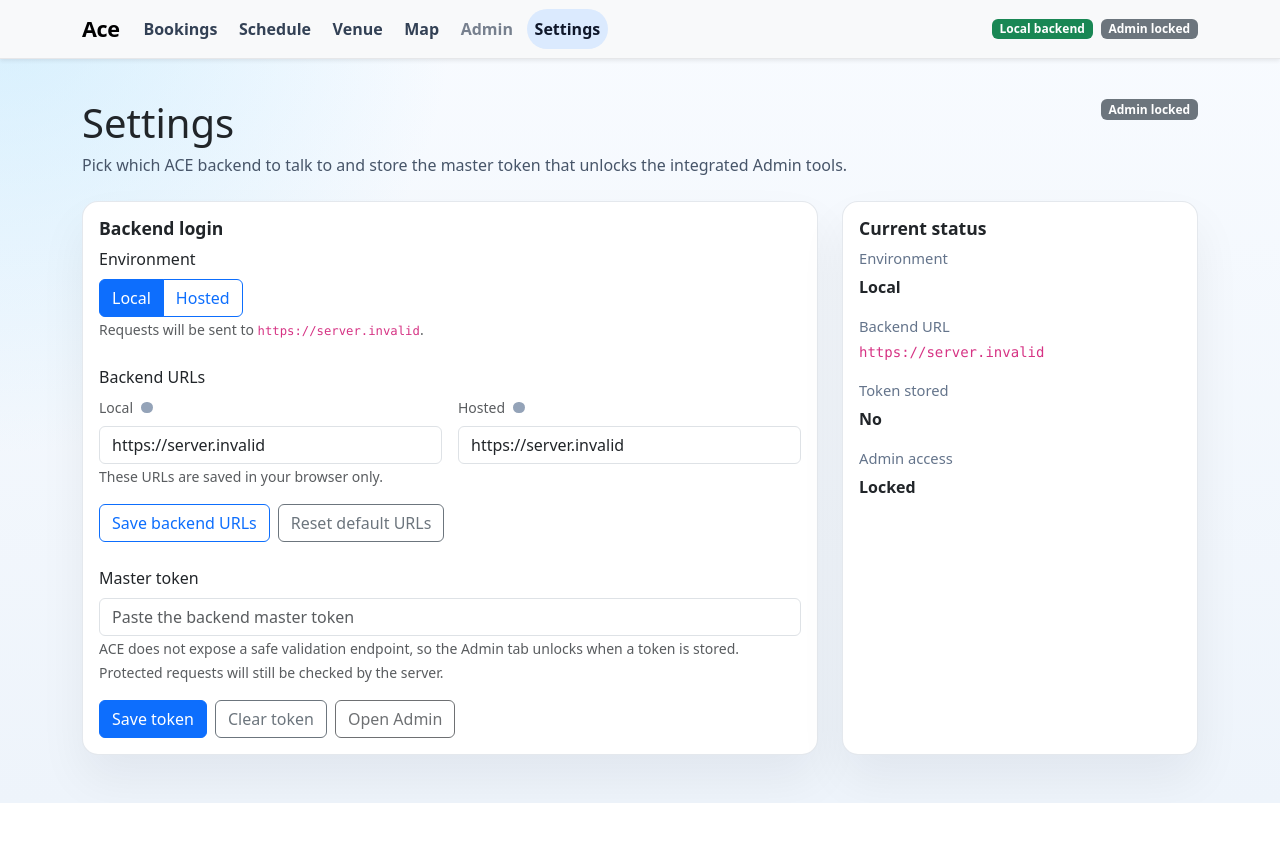
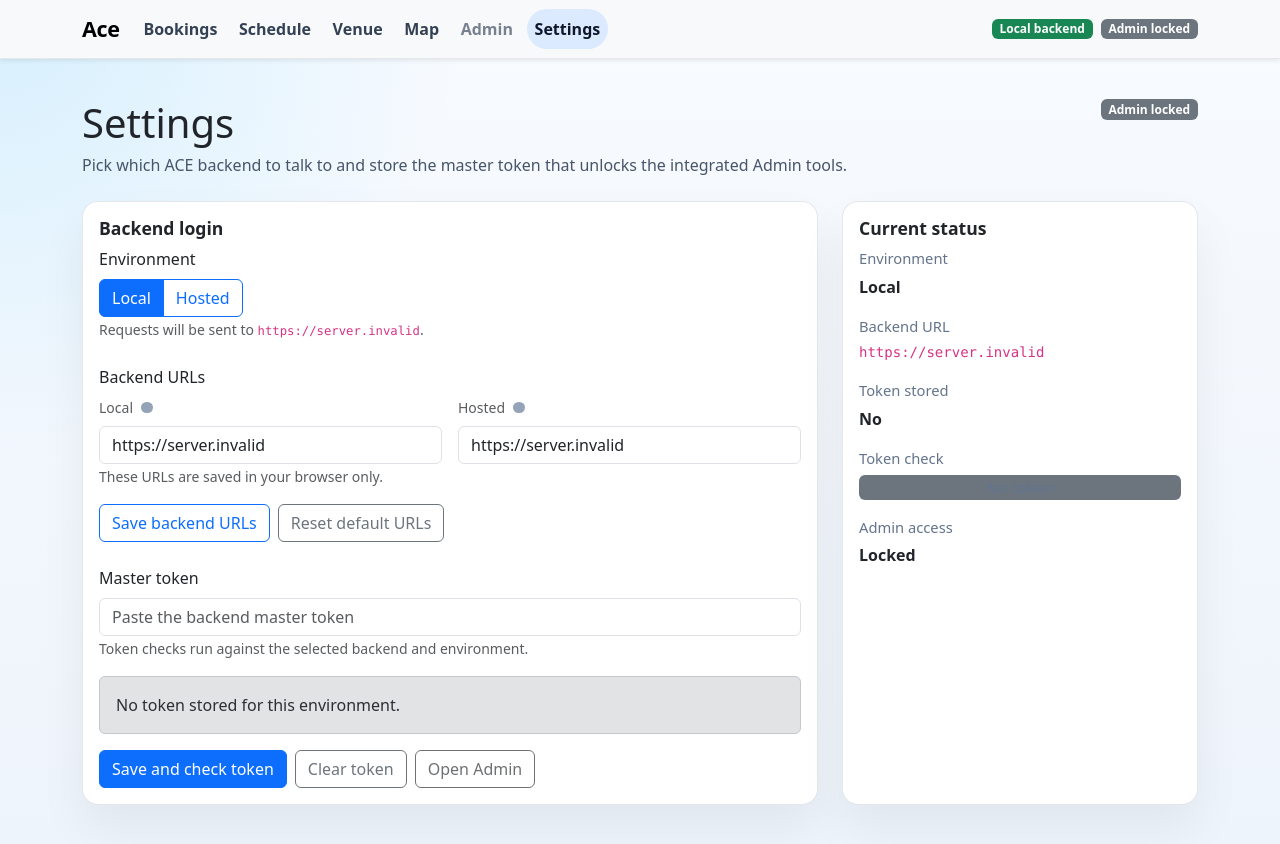
Before and after one commit to nikhil1231/Ace-Frontend, a React (Create React App) app: page /#/settings in a window 1280 px wide. Shown: the top 844 px of the page. Before the commit the page ends 803 px from the top, so only its background shows below. Built offline with nearby package versions, Linux system fonts and the light colour scheme; no server answers.

Commit message:
Validate admin token from settings

```diff
--- a/src/admin/endpoints.generated.js
+++ b/src/admin/endpoints.generated.js
@@ -3,6 +3,17 @@
 // Do not edit by hand.
 
 export const GENERATED_ENDPOINTS = [
+  {
+    "id": "admin-auth-check-get",
+    "method": "GET",
+    "path": "/admin/auth/check",
+    "section": "overview",
+    "title": "Check Admin Auth",
+    "description": "Check Admin Auth",
+    "confirm": false,
+    "fields": [],
+    "initialValues": {}
+  },
   {
     "id": "booking-book-post",
     "method": "POST",
--- a/src/admin/endpoints.overrides.js
+++ b/src/admin/endpoints.overrides.js
@@ -1,6 +1,7 @@
 const op = (method, path) => `${method.toUpperCase()} ${path}`;
 
 export const AUTH_REQUIRED_OPERATIONS = new Set([
+  op("GET", "/admin/auth/check"),
   op("PUT", "/venues"),
   op("DELETE", "/venues"),
   op("PUT", "/venues/address"),
@@ -48,6 +49,11 @@ const BOOKING_TARGET_FIELD_OVERRIDES = {
 };
 
 export const ENDPOINT_OVERRIDES = {
+  [op("GET", "/admin/auth/check")]: {
+    title: "Check admin token",
+    description: "Validate the stored master token against the selected backend.",
+    confirm: false,
+  },
   [op("GET", "/schedule")]: {
     title: "Get schedule",
     description: "Fetch the raw venue schedule for one venue.",
--- a/src/api.js
+++ b/src/api.js
@@ -320,6 +320,13 @@ export const cancelBooking = async (venue, sessionId, username) =>
     requiresAuth: true,
   });
 
+export const checkAdminAuth = async ({ environment } = {}) =>
+  requestJson({
+    path: "/admin/auth/check",
+    requiresAuth: true,
+    environment,
+  });
+
 export const getLogSources = async ({ environment } = {}) =>
   requestJson({
     path: "/logs/sources",
--- a/src/pages/SettingsPage.jsx
+++ b/src/pages/SettingsPage.jsx
@@ -12,6 +12,7 @@ import {
 } from "react-bootstrap";
 import { useLocation, useNavigate } from "react-router-dom";
 
+import { checkAdminAuth } from "../api";
 import { useAppSettings } from "../context/AppSettingsContext";
 
 const normalizeBaseUrl = (value) => String(value || "").trim().replace(/\/+$/, "");
@@ -60,12 +61,20 @@ const SettingsPage = () => {
     local: null,
     hosted: null,
   });
+  const [tokenCheck, setTokenCheck] = useState({
+    status: "idle",
+    message: "",
+  });
   const [isCheckingHealth, setIsCheckingHealth] = useState(false);
   const navigate = useNavigate();
   const location = useLocation();
 
   useEffect(() => {
     setDraftToken(token);
+    setTokenCheck({
+      status: token ? "idle" : "empty",
+      message: token ? "" : "No token stored for this environment.",
+    });
   }, [selectedEnvironment, token]);
 
   useEffect(() => {
@@ -74,8 +83,37 @@ const SettingsPage = () => {
 
   const redirectedFrom = location.state?.redirectTo;
 
-  const handleSave = () => {
+  const handleSave = async () => {
+    const tokenValue = draftToken.trim();
     setToken(draftToken);
+
+    if (!tokenValue) {
+      setTokenCheck({
+        status: "empty",
+        message: "No token stored for this environment.",
+      });
+      return;
+    }
+
+    setTokenCheck({
+      status: "checking",
+      message: "Checking token against the selected backend...",
+    });
+
+    try {
+      await checkAdminAuth({ environment: selectedEnvironment });
+      setTokenCheck({
+        status: "valid",
+        message: "Token accepted by the selected backend.",
+      });
+    } catch (error) {
+      setTokenCheck({
+        status: "invalid",
+        message:
+          error.message ||
+          "The selected backend rejected this token. Check the environment and token value.",
+      });
+    }
   };
 
   const handleSaveBackendUrls = () => {
@@ -115,7 +153,27 @@ const SettingsPage = () => {
   const handleClear = () => {
     setDraftToken("");
     clearToken();
+    setTokenCheck({
+      status: "empty",
+      message: "No token stored for this environment.",
+    });
   };
+
+  const tokenCheckBadge = {
+    checking: "warning",
+    valid: "success",
+    invalid: "danger",
+    empty: "secondary",
+    idle: "secondary",
+  }[tokenCheck.status];
+
+  const tokenCheckLabel = {
+    checking: "Checking",
+    valid: "Valid",
+    invalid: "Invalid",
+    empty: "No token",
+    idle: "Unchecked",
+  }[tokenCheck.status];
 
   return (
     <Container className="page-container">
@@ -240,14 +298,34 @@ const SettingsPage = () => {
                     placeholder="Paste the backend master token"
                   />
                   <Form.Text muted>
-                    ACE does not expose a safe validation endpoint, so the Admin
-                    tab unlocks when a token is stored. Protected requests will
-                    still be checked by the server.
+                    Token checks run against the selected backend and
+                    environment.
                   </Form.Text>
+                  {tokenCheck.message ? (
+                    <Alert
+                      variant={
+                        tokenCheck.status === "valid"
+                          ? "success"
+                          : tokenCheck.status === "invalid"
+                          ? "danger"
+                          : "secondary"
+                      }
+                      className="mt-3 mb-0"
+                    >
+                      {tokenCheck.message}
+                    </Alert>
+                  ) : null}
                 </Form.Group>
 
                 <div className="d-flex flex-wrap gap-2">
-                  <Button onClick={handleSave}>Save token</Button>
+                  <Button
+                    onClick={handleSave}
+                    disabled={tokenCheck.status === "checking"}
+                  >
+                    {tokenCheck.status === "checking"
+                      ? "Checking token..."
+                      : "Save and check token"}
+                  </Button>
                   <Button variant="outline-secondary" onClick={handleClear}>
                     Clear token
                   </Button>
@@ -288,6 +366,10 @@ const SettingsPage = () => {
                   <strong>{token ? "Yes" : "No"}</strong>
                 </div>
                 <div className="settings-status-item">
+                  <span>Token check</span>
+                  <Badge bg={tokenCheckBadge}>{tokenCheckLabel}</Badge>
+                </div>
+                <div className="settings-status-item">
                   <span>Admin access</span>
                   <strong>{hasAdminAccess ? "Unlocked" : "Locked"}</strong>
                 </div>
```
